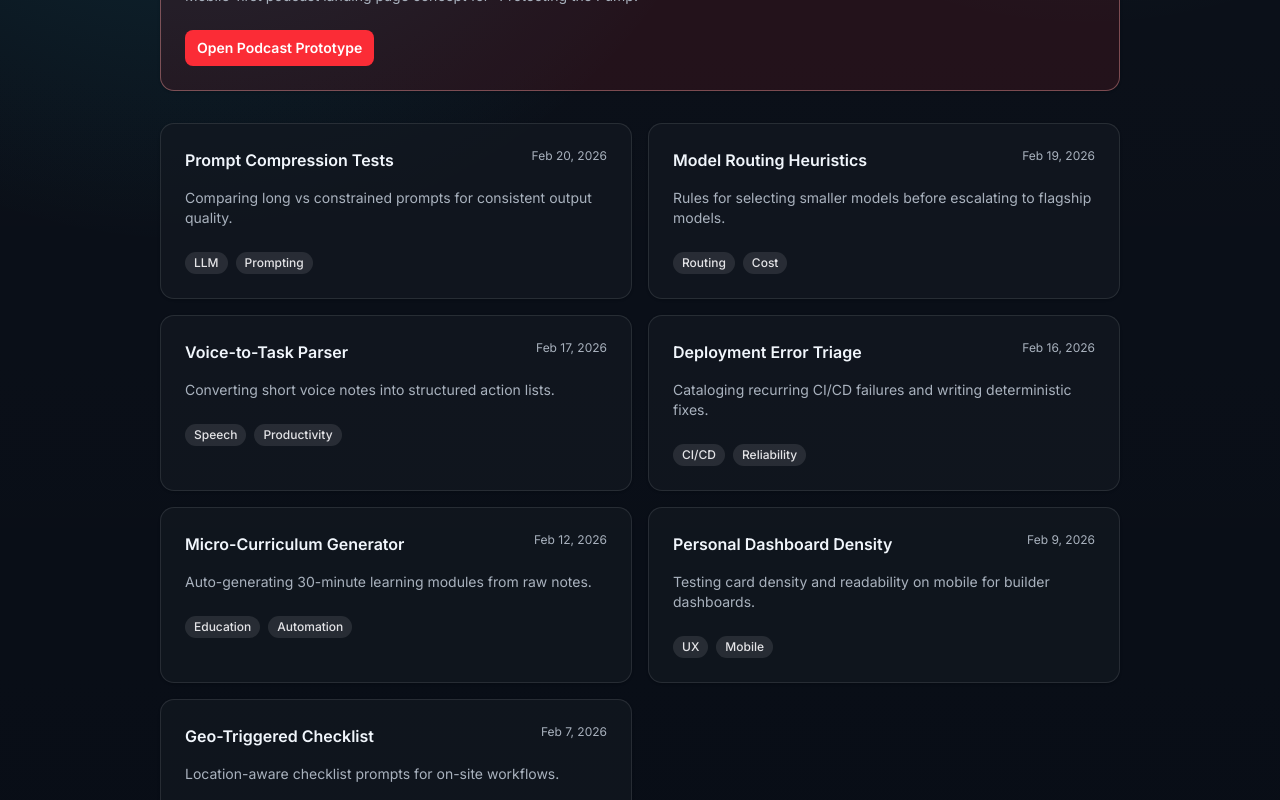
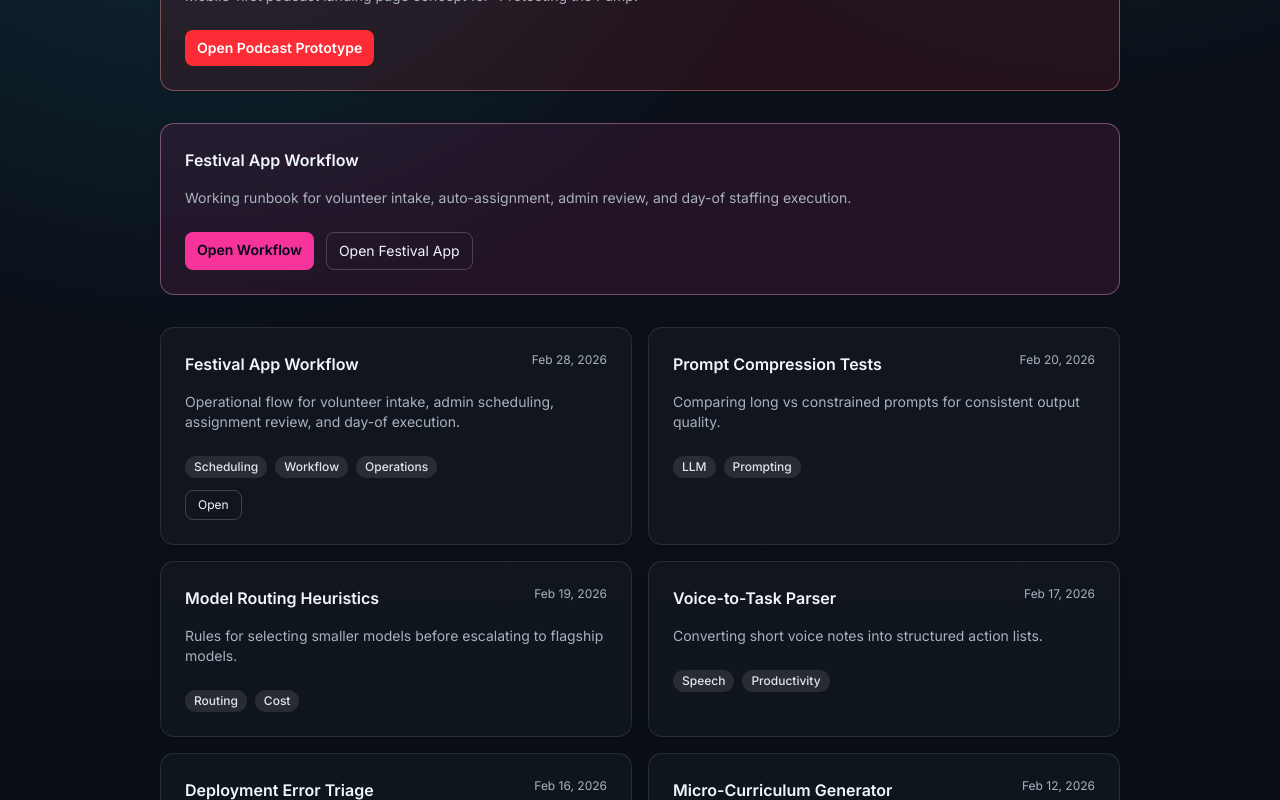
Before and after one commit to todrod/todrod, a Next.js app: page /lab in a window 1280 px wide. Shown: the part 480-1280 px from the top of the page. Built offline with nearby package versions, Linux system fonts and the light colour scheme; no server answers.

Commit message:
feat: add festival workflow to lab and homepage navigation

```diff
--- /dev/null
+++ b/src/app/lab/festival-workflow/page.tsx
@@ -0,0 +1,91 @@
+import type { Metadata } from "next";
+import Link from "next/link";
+import { Badge } from "@/components/ui/badge";
+import { Card, CardContent, CardHeader, CardTitle } from "@/components/ui/card";
+import { festivalAppHref, festivalAppRepoHref } from "@/lib/urls";
+
+export const metadata: Metadata = {
+  title: "Festival Workflow",
+  description: "Operational workflow for the St. Clement Strawberry Festival volunteer scheduler.",
+};
+
+const workflowPhases = [
+  {
+    title: "1) Intake",
+    detail: "Volunteer submits profile, availability, ranked preferences, and acknowledgements.",
+    checkpoints: ["18+ DOB validation", "Required capability acknowledgements", "Email verification state"],
+  },
+  {
+    title: "2) Qualification",
+    detail: "System computes role eligibility and admin verifies training/approval lists.",
+    checkpoints: ["Supervisor trained + approved", "Gender-restricted role constraints", "Heavy/cash/outdoor capability flags"],
+  },
+  {
+    title: "3) Auto-Assignment",
+    detail: "Run constrained-first auto-fill for selected date/shift using preference + seniority.",
+    checkpoints: ["No overlapping conflicts", "Booth day/night same-day block", "Assigned-by audit trail"],
+  },
+  {
+    title: "4) Manual Board Review",
+    detail: "Admin drag/drop board for cleanup, with explicit force-assign override reasons.",
+    checkpoints: ["Eligibility color cues", "Locked assignments", "Override reason logging"],
+  },
+  {
+    title: "5) Day-of Execution",
+    detail: "Print rosters, emergency sheets, and run check-in flow by shift.",
+    checkpoints: ["Role-based roster exports", "Emergency contact sheet", "Captain mode check-in tracking"],
+  },
+];
+
+export default function FestivalWorkflowPage() {
+  return (
+    <div className="mx-auto w-full max-w-5xl space-y-8 px-4 py-10 sm:px-6 lg:px-8">
+      <header className="space-y-3">
+        <Badge className="border-pink-300/40 bg-pink-500/15 text-pink-100">Lab Workflow</Badge>
+        <h1 className="text-3xl font-semibold tracking-tight">St. Clement Festival App Workflow</h1>
+        <p className="text-muted-foreground">
+          End-to-end operating flow used to run volunteer staffing from signup through day-of shift execution.
+        </p>
+        <div className="flex flex-wrap gap-3">
+          <a
+            href={festivalAppHref}
+            target="_blank"
+            rel="noreferrer"
+            className="rounded-md bg-pink-500 px-3 py-2 text-sm font-semibold text-slate-950 hover:bg-pink-400"
+          >
+            Open Festival App
+          </a>
+          <a
+            href={festivalAppRepoHref}
+            target="_blank"
+            rel="noreferrer"
+            className="rounded-md border border-white/20 px-3 py-2 text-sm hover:border-pink-300/60"
+          >
+            Open Repo
+          </a>
+          <Link href="/lab" className="rounded-md border border-white/20 px-3 py-2 text-sm hover:border-cyan-300/60">
+            Back to Lab
+          </Link>
+        </div>
+      </header>
+
+      <div className="grid gap-4 md:grid-cols-2">
+        {workflowPhases.map((phase) => (
+          <Card key={phase.title} className="border-white/10 bg-card/70">
+            <CardHeader className="space-y-2">
+              <CardTitle className="text-base">{phase.title}</CardTitle>
+              <p className="text-sm text-muted-foreground">{phase.detail}</p>
+            </CardHeader>
+            <CardContent className="space-y-2">
+              {phase.checkpoints.map((item) => (
+                <p key={item} className="rounded-md border border-white/10 bg-black/20 px-3 py-2 text-xs text-zinc-200">
+                  {item}
+                </p>
+              ))}
+            </CardContent>
+          </Card>
+        ))}
+      </div>
+    </div>
+  );
+}
--- a/src/app/lab/page.tsx
+++ b/src/app/lab/page.tsx
@@ -4,6 +4,7 @@ import { Badge } from "@/components/ui/badge";
 import { Card, CardContent, CardHeader, CardTitle } from "@/components/ui/card";
 import { siteContent } from "@/content/site";
 import { formatDate } from "@/lib/site-utils";
+import { festivalAppHref } from "@/lib/urls";
 
 export const metadata: Metadata = {
   title: "Lab",
@@ -55,6 +56,25 @@ export default function LabPage() {
         </CardContent>
       </Card>
 
+      <Card className="border-pink-300/40 bg-pink-500/10">
+        <CardHeader className="space-y-2">
+          <CardTitle className="text-base">Festival App Workflow</CardTitle>
+          <p className="text-sm text-muted-foreground">
+            Working runbook for volunteer intake, auto-assignment, admin review, and day-of staffing execution.
+          </p>
+        </CardHeader>
+        <CardContent>
+          <div className="flex flex-wrap gap-3">
+            <Link href="/lab/festival-workflow" className="rounded-md bg-pink-500 px-3 py-2 text-sm font-semibold text-slate-950 hover:bg-pink-400">
+              Open Workflow
+            </Link>
+            <a href={festivalAppHref} target="_blank" rel="noreferrer" className="rounded-md border border-white/20 px-3 py-2 text-sm hover:border-pink-300/60">
+              Open Festival App
+            </a>
+          </div>
+        </CardContent>
+      </Card>
+
       <div className="grid gap-4 md:grid-cols-2">
         {lab.map((item) => (
           <Card key={`${item.title}-${item.date}`} className="border-white/10 bg-card/70">
@@ -73,6 +93,14 @@ export default function LabPage() {
                   </Badge>
                 ))}
               </div>
+              {item.link ? (
+                <Link
+                  href={item.link}
+                  className="inline-flex rounded-md border border-white/20 px-3 py-1.5 text-xs hover:border-cyan-300/60"
+                >
+                  Open
+                </Link>
+              ) : null}
             </CardContent>
           </Card>
         ))}
--- a/src/app/page.tsx
+++ b/src/app/page.tsx
@@ -3,7 +3,7 @@ import { Badge } from "@/components/ui/badge";
 import { Button } from "@/components/ui/button";
 import { Card, CardContent, CardHeader, CardTitle } from "@/components/ui/card";
 import { siteContent } from "@/content/site";
-import { cathBootcampHref, echoBootcampHref, heartToHeartHref, tcaLabHref } from "@/lib/urls";
+import { cathBootcampHref, echoBootcampHref, festivalAppHref, heartToHeartHref, tcaLabHref } from "@/lib/urls";
 
 export default function HomePage() {
   return (
@@ -30,6 +30,12 @@ export default function HomePage() {
               </Button>
               <Button asChild className="bg-rose-400 text-slate-950 hover:bg-rose-300">
                 <a href={heartToHeartHref}>Tune In: Heart-to-Heart</a>
+              </Button>
+              <Button asChild className="bg-pink-400 text-slate-950 hover:bg-pink-300">
+                <a href={festivalAppHref}>Open Festival App</a>
+              </Button>
+              <Button asChild className="bg-fuchsia-400 text-slate-950 hover:bg-fuchsia-300">
+                <Link href="/lab/festival-workflow">Festival Workflow</Link>
               </Button>
               <Button
                 asChild
--- a/src/components/site/site-header.tsx
+++ b/src/components/site/site-header.tsx
@@ -1,6 +1,6 @@
 import Link from "next/link";
 import { Button } from "@/components/ui/button";
-import { echoBootcampHref } from "@/lib/urls";
+import { echoBootcampHref, festivalAppHref } from "@/lib/urls";
 
 export function SiteHeader() {
   return (
@@ -17,6 +17,13 @@ export function SiteHeader() {
           >
             <a href={echoBootcampHref}>Echo Bootcamp</a>
           </Button>
+          <Button
+            asChild
+            size="sm"
+            className="bg-rose-400 text-slate-950 shadow-[0_0_18px_rgba(251,113,133,0.4)] transition hover:bg-rose-300"
+          >
+            <a href={festivalAppHref}>Festival App</a>
+          </Button>
           <Button asChild size="sm" variant="outline" className="border-white/20 bg-black/20">
             <a href="https://www.thegoofytrooper.com" target="_blank" rel="noreferrer">
               The Goofy Trooper
--- a/src/content/site.ts
+++ b/src/content/site.ts
@@ -128,6 +128,13 @@ export const siteContent = {
   ] satisfies Project[],
   lab: [
     {
+      title: "Festival App Workflow",
+      description: "Operational flow for volunteer intake, admin scheduling, assignment review, and day-of execution.",
+      tags: ["Scheduling", "Workflow", "Operations"],
+      date: "2026-02-28",
+      link: "/lab/festival-workflow",
+    },
+    {
       title: "Prompt Compression Tests",
       description: "Comparing long vs constrained prompts for consistent output quality.",
       tags: ["LLM", "Prompting"],
--- a/src/lib/urls.ts
+++ b/src/lib/urls.ts
@@ -12,3 +12,9 @@ export const templateBuilderHref =
 
 export const heartToHeartHref =
   process.env.NEXT_PUBLIC_HEART_TO_HEART_URL ?? "https://www.todrod.com/lab/heart-to-heart";
+
+export const festivalAppHref =
+  process.env.NEXT_PUBLIC_FESTIVAL_APP_URL ?? "https://festivalapp.todrod.com";
+
+export const festivalAppRepoHref =
+  process.env.NEXT_PUBLIC_FESTIVAL_APP_REPO_URL ?? "https://github.com/todrod/festivalapp";
```
